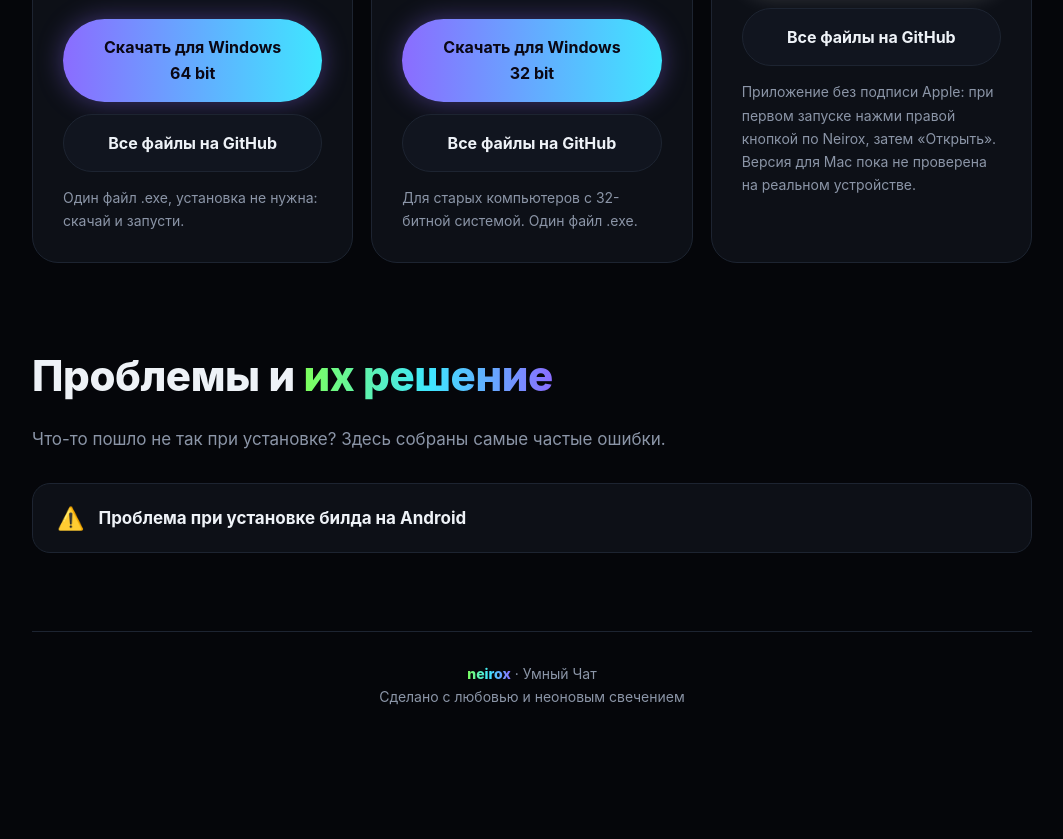
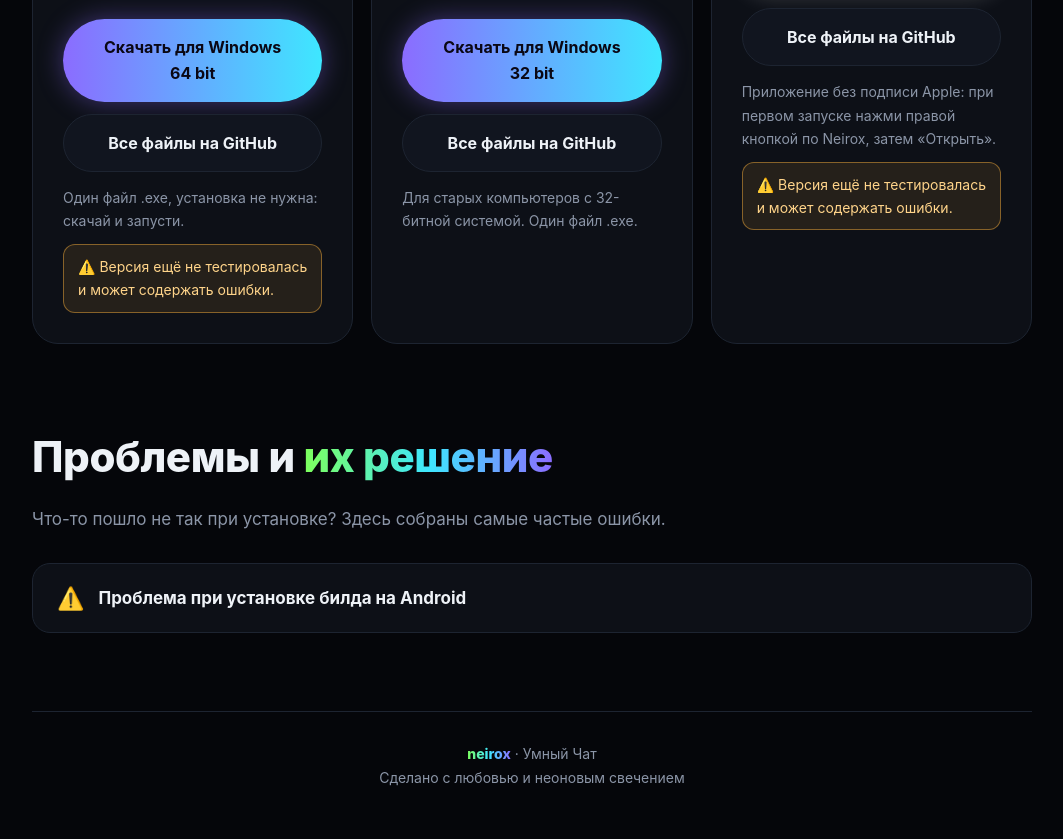
Before and after one commit to 4yrfd6vww2-cmd/calculat, a plain HTML site: page docs/index.html in a window 1280 px wide. Shown: the part 4640-5479 px from the top of the page, without its empty margins (108-1171 px from the left). Before the commit the page ends 5398 px from the top, so only its background shows below. Drawn offline with Linux system fonts and the light colour scheme.

Commit message:
Site: warn about untested Windows 64 and Mac builds
Co-Authored-By: Claude Sonnet 5.5 <noreply@anthropic.com>
Claude-Session: https://claude.ai/code/session_01QK43xz4fHHarSogbBPEHWP

```diff
--- a/docs/index.html
+++ b/docs/index.html
@@ -136,6 +136,7 @@ h2{font-size:clamp(28px,5vw,42px);font-weight:800;letter-spacing:-.01em;margin-b
 .dl-card.ios .btn{color:#021013;background:linear-gradient(90deg,var(--c),#7ab7ff);box-shadow:0 0 26px rgba(62,231,255,.4)}
 .dl-card.and .btn{color:#041006;background:linear-gradient(90deg,var(--g),#b8ff5c);box-shadow:0 0 26px rgba(125,255,92,.4)}
 .note{color:var(--muted);font-size:14px;margin-top:14px}
+.warn{margin-top:12px;padding:10px 14px;border-radius:12px;background:rgba(255,180,60,.1);border:1px solid rgba(255,180,60,.45);color:#ffd48a;font-size:14px}
 .grp{font-size:20px;margin:26px 0 14px;color:var(--text)}
 .dl-card.win:hover{border-color:var(--p);box-shadow:0 0 36px rgba(139,108,255,.25)}
 .dl-card.mac:hover{border-color:#ffffff55;box-shadow:0 0 36px rgba(255,255,255,.12)}
@@ -376,6 +377,7 @@ footer .grad{font-weight:800}
         <a class="btn" href="https://github.com/4yrfd6vww2-cmd/calculat/releases/download/desktop-3/Neirox-Windows.exe">Скачать для Windows 64 bit</a>
         <a class="btn gh" href="https://github.com/4yrfd6vww2-cmd/calculat/releases/tag/desktop-3">Все файлы на GitHub</a>
         <p class="note">Один файл .exe, установка не нужна: скачай и запусти.</p>
+        <p class="warn">⚠️ Версия ещё не тестировалась и может содержать ошибки.</p>
       </div>
 
       <div class="dl-card win">
@@ -406,7 +408,8 @@ footer .grad{font-weight:800}
         </div>
         <a class="btn" href="https://github.com/4yrfd6vww2-cmd/calculat/releases/download/desktop-3/Neirox-Mac.dmg">Скачать для Mac</a>
         <a class="btn gh" href="https://github.com/4yrfd6vww2-cmd/calculat/releases/tag/desktop-3">Все файлы на GitHub</a>
-        <p class="note">Приложение без подписи Apple: при первом запуске нажми правой кнопкой по Neirox, затем «Открыть». Версия для Mac пока не проверена на реальном устройстве.</p>
+        <p class="note">Приложение без подписи Apple: при первом запуске нажми правой кнопкой по Neirox, затем «Открыть».</p>
+        <p class="warn">⚠️ Версия ещё не тестировалась и может содержать ошибки.</p>
       </div>
 
     </div>
```
